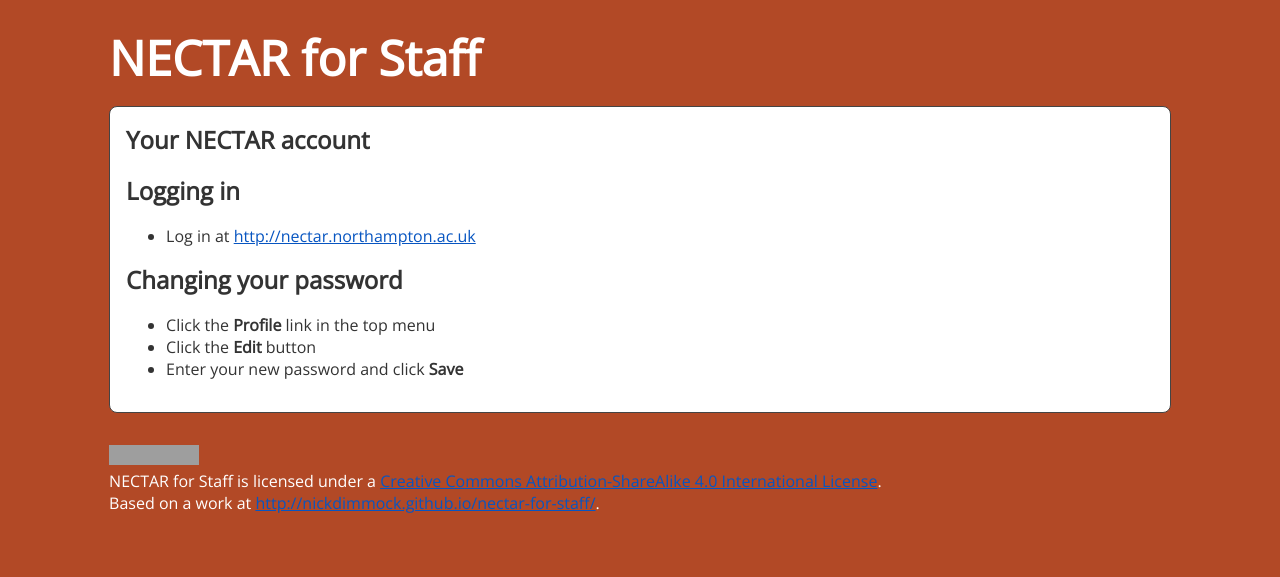
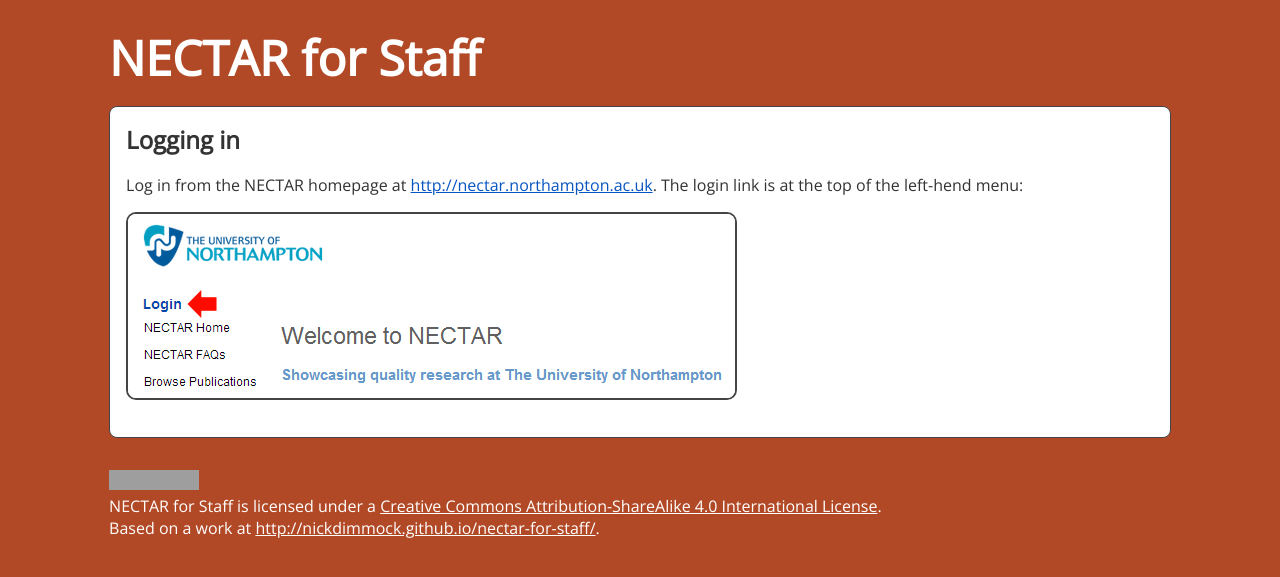
Before and after one commit to NickDimmock/nectar-for-staff-old, a Jekyll site: the page built from your-account.md, in a window 1280 px wide. Shown: the top 577 px of the page. Built offline with Jekyll 4.4.1, drawn with Linux system fonts in a browser that asks for light colours; nearby versions of some CDN libraries; Markdown is read by kramdown in place of the engine named in the settings; grey boxes are pictures that could not be loaded.

Commit message:
Password page added, minor tweaks

```diff
--- a/stylesheets/styles.css
+++ b/stylesheets/styles.css
@@ -36,6 +36,12 @@ a:hover {
 	margin: 2em 8% 4% 8%;
 	color: #fff;
 }
+#footer a {
+	color: #fff;
+}
+#footer a:hover {
+	color: #ffcc00;
+}
 #header {
 	margin: 2% 8% 1em 8%;
 }
--- a/your-account.md
+++ b/your-account.md
@@ -1,12 +1,8 @@
 ---
-title: Your NECTAR account
+title: Logging in
 layout: default
 ---
 
-##Logging in
-- Log in at <http://nectar.northampton.ac.uk>
+Log in from the NECTAR homepage at <http://nectar.northampton.ac.uk>. The login link is at the top of the left-hend menu:
 
-##Changing your password
-- Click the **Profile** link in the top menu
-- Click the **Edit** button
-- Enter your new password and click **Save**
+![The NECTAR login link is located at the top of the left-hand menu.](/images/login-link.png "NECTAR login link")
```
Also changed, not shown: changing-your-password.md (added, +10 -0 lines), index.md (+1 -0 lines).
